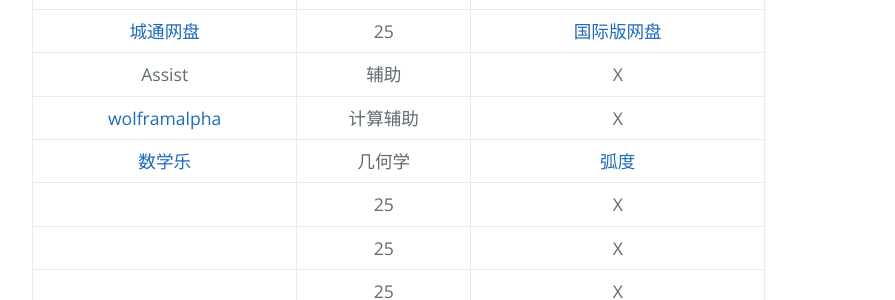
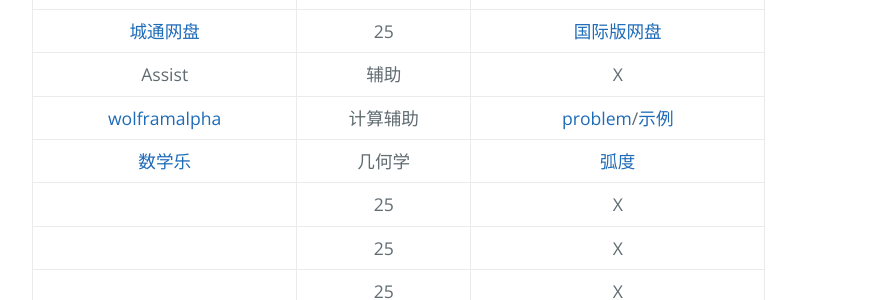
Before and after one commit to AmbroseRen/test, a Jekyll site: the page built from Library/AcademicSearch.md, in a window 1280 px wide. Shown: the part 1090-1390 px from the top of the page, without its empty margins (192-1087 px from the left). Built offline with Jekyll 4.4.1, drawn with Linux system fonts in a browser that asks for light colours; our own code applies the rules of GitHub Pages for plain Markdown files; the repository's description, which GitHub fills in, is left out.

Commit message:
Update AcademicSearch.md

```diff
--- a/Library/AcademicSearch.md
+++ b/Library/AcademicSearch.md
@@ -26,7 +26,7 @@
 | [蓝菊花](http://www.lanjuhua.com/) | 25 | X |
 | [城通网盘](https://home.ctfile.com/#item-files) | 25 | [国际版网盘](http://www.ctfile.net/) |
 | Assist | 辅助 | X |
-| [wolframalpha](https://www.wolframalpha.com/) | 计算辅助 | X |
+| [wolframalpha](https://www.wolframalpha.com/) | 计算辅助 | [problem](https://www.wolframalpha.com/problem-generator/)/[示例](https://www.wolframalpha.com/input/?i=plot%28+%2830+-+1%29+%2F+%28t+%2B+2%29%5E1.8%2C++%2860+-+1%29+%2F+%28t+%2B+2%29%5E1.8%2C+%28200+-+1%29+%2F+%28t+%2B+2%29%5E1.8+%29+where+t%3D0..24) |
 | [数学乐](https://www.shuxuele.com/sine-cosine-tangent.html) | 几何学 | [弧度](https://www.shuxuele.com/sine-cosine-tangent.html) |
 | []() | 25 | X |
 | []() | 25 | X |
```
